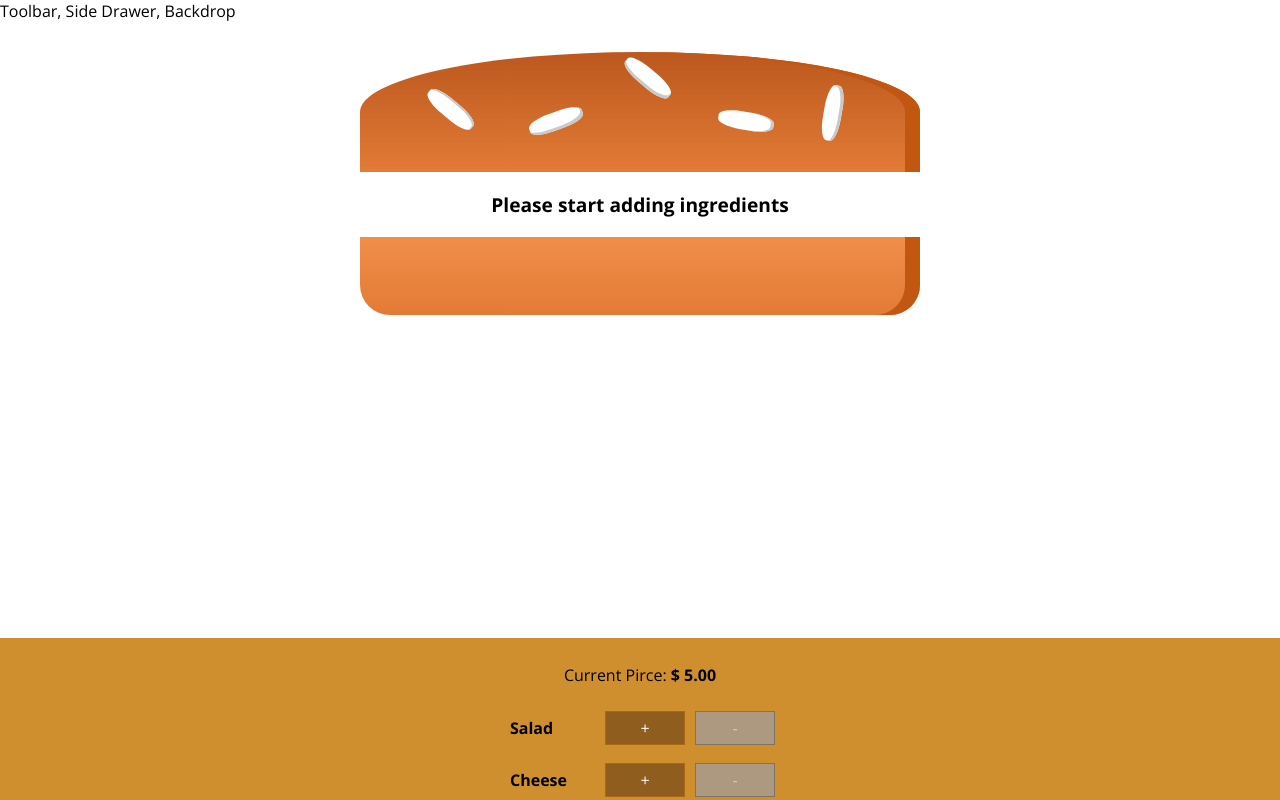
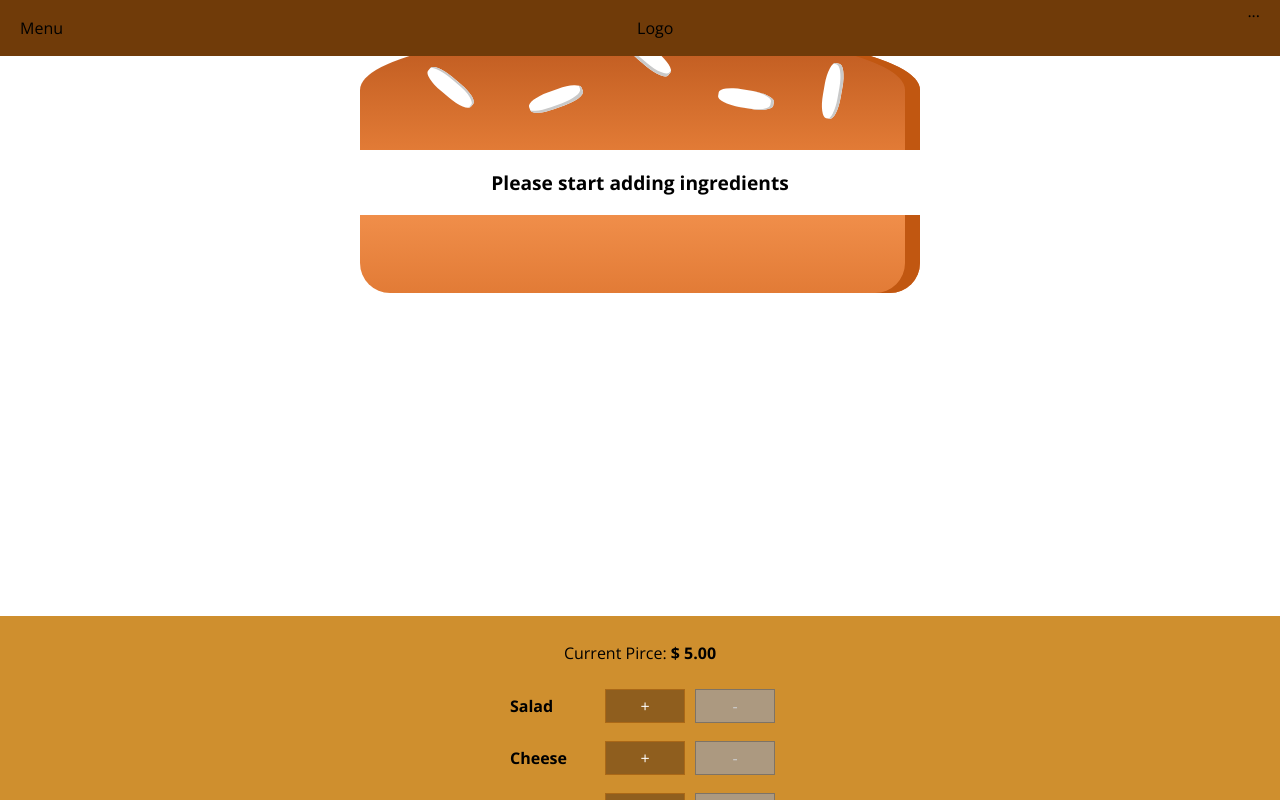
Before and after one commit to pengfeiye/Burger_Builder, a React app: page / in a window 1280 px wide. Shown: the top 800 px of the page. Built offline with nearby package versions, Linux system fonts and the light colour scheme.

Commit message:
Toolbar css created, Toolbar placed on layout.js

```diff
--- a/src/components/Layout/Layout.js
+++ b/src/components/Layout/Layout.js
@@ -1,10 +1,13 @@
 import React from 'react';
 import Aux from '../../hoc/Aux';
 import styles from './Layout.css';
+import Toolbar from '../Navigation/Toolbar/Toolbar'
 
 const Layout = (props) => (
   <Aux>
-    <div>Toolbar, Side Drawer, Backdrop</div>
+    <div>
+      <Toolbar />
+    </div>
     <main className={styles.Content}>
     {props.children}
     </main>
--- /dev/null
+++ b/src/components/Navigation/Toolbar/Toolbar.css
@@ -0,0 +1,18 @@
+.Toolbar{
+  height: 56px;
+  width: 100%;
+  position: fixed;
+  top: 0;
+  left: 0;
+  background-color: #703B09;
+  display: flex;
+  justify-content: space-between;
+  align-items: center;
+  padding: 0 20px;
+  box-sizing: border-box;
+  z-index: 90;
+}
+
+.Toolbar nav{
+  height: 100%;
+}
--- a/src/components/Navigation/Toolbar/Toolbar.js
+++ b/src/components/Navigation/Toolbar/Toolbar.js
@@ -0,0 +1,14 @@
+import React from 'react';
+import classes from './Toolbar.css'
+
+const toolbar = (props) => (
+  <header className={classes.Toolbar}>
+    <div>Menu</div>
+    <div>Logo</div>
+    <nav>
+      ...
+    </nav>
+  </header>
+);
+
+export default toolbar
```
